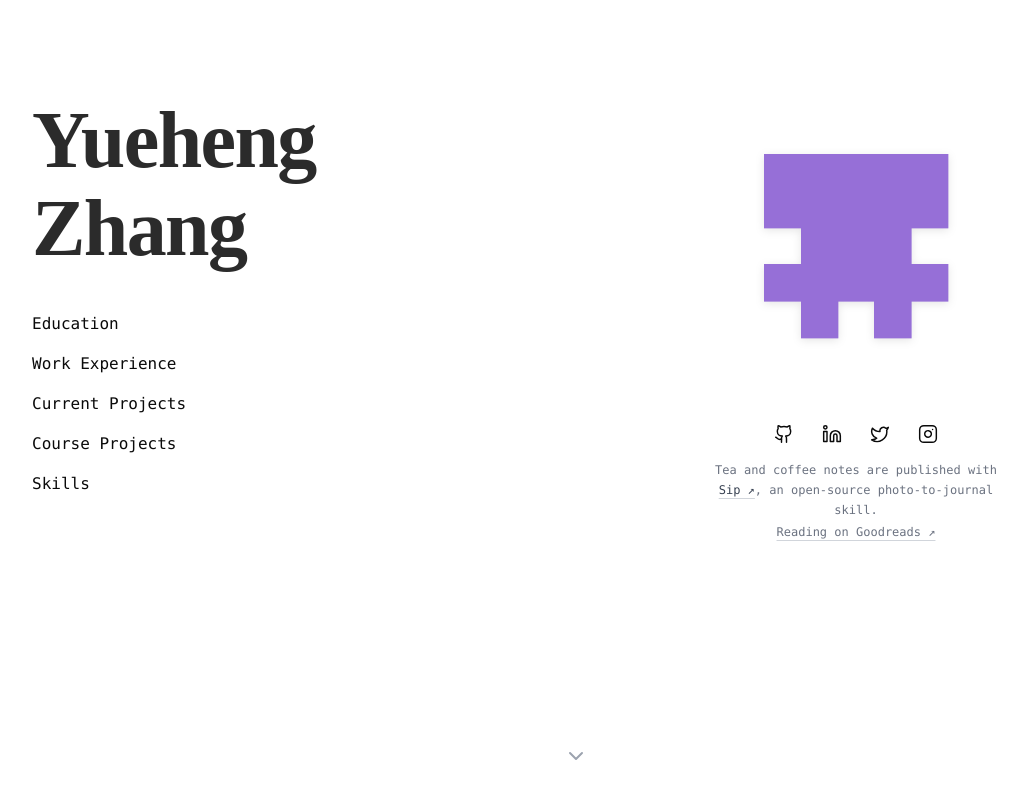
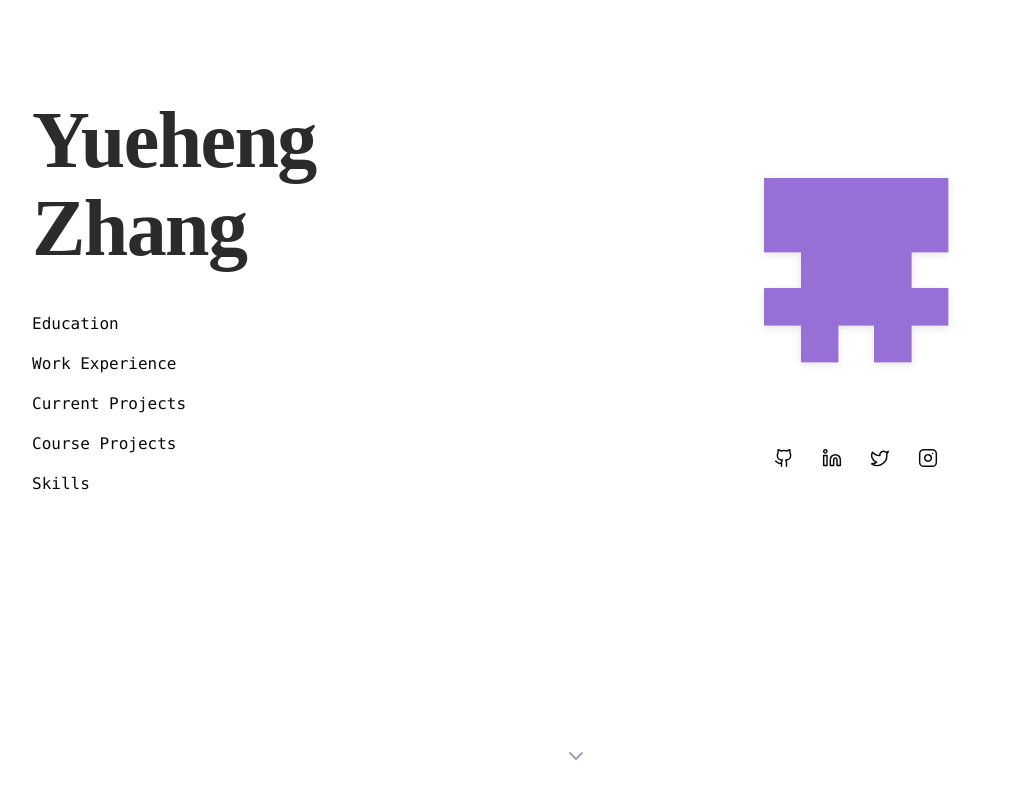
Before and after one commit to nociza/nociza.github.io, a Next.js app: page /me in a window 1280 px wide. Shown: the whole page, without its empty margins (64-1091 px from the left). Built offline with nearby package versions, Linux system fonts and the light colour scheme.

Commit message:
Move homepage links into relevant sections

```diff
--- a/src/components/books-section.tsx
+++ b/src/components/books-section.tsx
@@ -1,5 +1,5 @@
 import Link from "next/link";
-import { ArrowRight, BookOpen } from "lucide-react";
+import { ArrowRight, ArrowUpRight, BookOpen } from "lucide-react";
 import BookShelfCard from "@/components/book-shelf-card";
 import { activeBookReads } from "@/data/read-data";
 
@@ -20,9 +20,19 @@ export default function BooksSection() {
               The books and audiobooks I am spending time with now.
             </p>
           </div>
-          <Link href="/books" className="inline-flex items-center gap-2 text-sm font-semibold text-orange-700 transition hover:text-orange-900">
-            View the shelf <ArrowRight aria-hidden="true" className="h-4 w-4" />
-          </Link>
+          <div className="flex flex-col items-start gap-2 md:items-end">
+            <Link href="/books" className="inline-flex items-center gap-2 text-sm font-semibold text-orange-700 transition hover:text-orange-900">
+              View the shelf <ArrowRight aria-hidden="true" className="h-4 w-4" />
+            </Link>
+            <a
+              href="https://www.goodreads.com/user/show/84703211-alex-zhang"
+              target="_blank"
+              rel="noreferrer"
+              className="inline-flex items-center gap-1.5 text-xs text-stone-500 underline decoration-stone-300 underline-offset-4 transition hover:text-stone-950 hover:decoration-stone-500"
+            >
+              Reading on Goodreads <ArrowUpRight aria-hidden="true" className="h-3 w-3" />
+            </a>
+          </div>
         </div>
 
         {visible.length ? (
--- a/src/components/coffee-section.tsx
+++ b/src/components/coffee-section.tsx
@@ -1,5 +1,5 @@
 import Link from "next/link";
-import { ArrowRight, Coffee, Leaf } from "lucide-react";
+import { ArrowRight, ArrowUpRight, Coffee, Leaf } from "lucide-react";
 import SipCard from "@/components/sip-card";
 import { sipEntries } from "@/data/sip-data";
 
@@ -19,9 +19,22 @@ export default function CoffeeSection() {
               Cups worth remembering—polished from quick notes, kept as a small personal journal.
             </p>
           </div>
-          <Link href="/sips" className="inline-flex items-center gap-2 text-sm font-semibold text-orange-700 transition hover:text-orange-900">
-            Open the journal <ArrowRight className="h-4 w-4" />
-          </Link>
+          <div className="flex flex-col items-start gap-2 md:items-end">
+            <Link href="/sips" className="inline-flex items-center gap-2 text-sm font-semibold text-orange-700 transition hover:text-orange-900">
+              Open the journal <ArrowRight className="h-4 w-4" />
+            </Link>
+            <p className="max-w-xs text-xs leading-5 text-stone-500 md:text-right">
+              Published with{" "}
+              <a
+                href="https://github.com/nociza/siplogue"
+                target="_blank"
+                rel="noreferrer"
+                className="inline-flex items-center gap-1 text-stone-700 underline decoration-stone-300 underline-offset-4 transition hover:text-stone-950 hover:decoration-stone-500"
+              >
+                Sip <ArrowUpRight aria-hidden="true" className="h-3 w-3" />
+              </a>{", an open-source photo-to-journal skill."}
+            </p>
+          </div>
         </div>
 
         {recentEntries.length > 0 ? (
--- a/src/components/social-links.tsx
+++ b/src/components/social-links.tsx
@@ -38,8 +38,7 @@ const socialLinks: SocialLink[] = [
 
 export default function SocialLinks() {
   return (
-    <div className="flex flex-col items-center pt-5">
-      <div className="flex gap-3">
+    <div className="flex gap-3 pt-5">
       {socialLinks.map(({ href, label, icon: Icon }) => (
         <Link
           key={label}
@@ -47,32 +46,11 @@ export default function SocialLinks() {
           aria-label={label}
           target="_blank"
           rel="noreferrer"
-            className="rounded-full p-2 transition-colors hover:bg-gray-100"
+          className="p-2 rounded-full hover:bg-gray-100 transition-colors"
         >
           <Icon size={20} strokeWidth={1.75} />
         </Link>
       ))}
     </div>
-      <p className="mt-2 max-w-xs text-center font-inconsolata text-xs leading-5 text-gray-500">
-        Tea and coffee notes are published with{" "}
-        <a
-          href="https://github.com/nociza/siplogue"
-          target="_blank"
-          rel="noreferrer"
-          className="whitespace-nowrap text-gray-700 underline decoration-gray-300 underline-offset-4 transition hover:text-gray-950 hover:decoration-gray-500"
-        >
-          Sip ↗
-        </a>
-        , an open-source photo-to-journal skill.
-      </p>
-      <a
-        href="https://www.goodreads.com/user/show/84703211-alex-zhang"
-        target="_blank"
-        rel="noreferrer"
-        className="mt-1 font-inconsolata text-xs text-gray-500 underline decoration-gray-300 underline-offset-4 transition hover:text-gray-950 hover:decoration-gray-500"
-      >
-        Reading on Goodreads ↗
-      </a>
-    </div>
   );
 }
```
Lines whose indentation alone changed are shown as unchanged.
